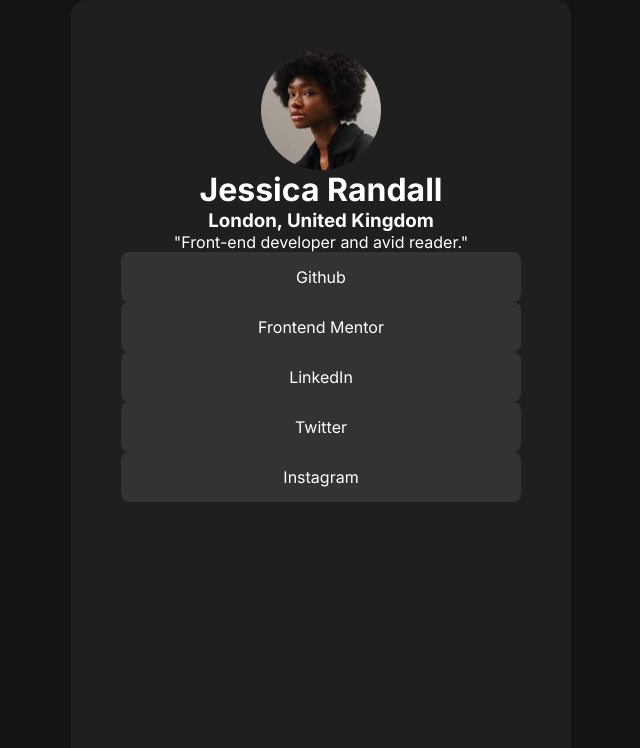
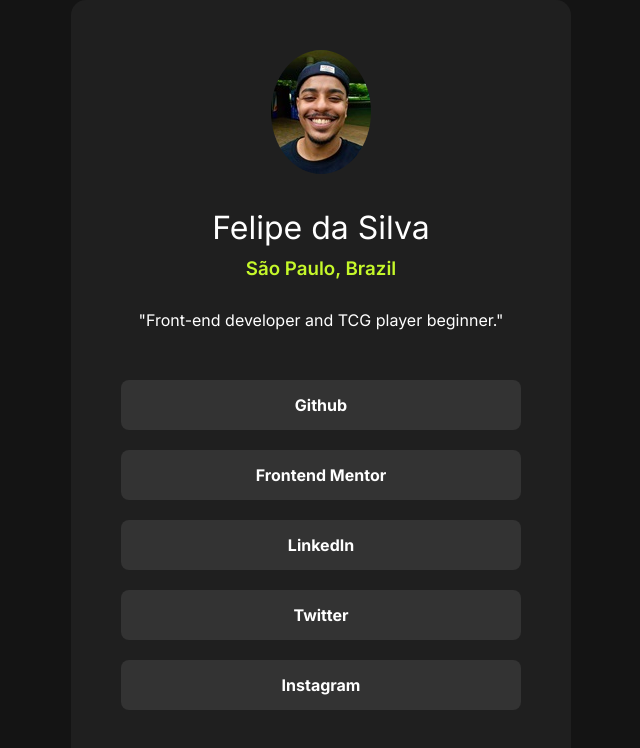
Before and after one commit to fefo1811/Social-Link-Profile, a website: page index.html in a window 1280 px wide. Shown: the whole page, without its empty margins (319-959 px from the left). Drawn offline with Linux system fonts and the light colour scheme.

Commit message:
Finalização do Projeto

```diff
--- a/index.html
+++ b/index.html
@@ -15,19 +15,25 @@
   <main class="profile__container">
     <div class="profile__content">
       <div class="profile__info">
-        <img src="assets/images/avatar-jessica.jpeg" alt="" width="120">
-        <h1> Jessica Randall </h1>
-        <h3>London, United Kingdom</h3>
-        <p>"Front-end developer and avid reader."</p>
+        <div class="profile__img">
+          <img src="assets/images/avatar-felipe.jpeg" alt="">
+        </div>
+
+        <div class="profile__owner">
+          <h1> Felipe da Silva </h1>
+          <h3>São Paulo, Brazil</h3>
+        </div>
+
+        <p>"Front-end developer and TCG player beginner."</p>
       </div>
 
       <div class="profile__link">
         <ul>
-          <li> Github </li>
-          <li> Frontend Mentor </li>
-          <li> LinkedIn </li>
-          <li> Twitter </li>
-          <li> Instagram </li>
+          <li> <a href="https://github.com/fefo1811"> Github </a> </li>
+          <li> <a href="https://www.frontendmentor.io/profile/fefo1811"> Frontend Mentor </a> </li>
+          <li> <a href="https://www.linkedin.com/in/felipe-da-silva-rodrigues-6a2bbb164/"> LinkedIn </a> </li>
+          <li> <a href="https://x.com/fepataaty"> Twitter </a> </li>
+          <li> <a href="https://www.instagram.com/_fefosilva.0/"> Instagram </a> </li>
         </ul>
       </div>
     </div>
--- a/styles/global.scss
+++ b/styles/global.scss
@@ -28,5 +28,21 @@
 }
 
 p {
-    font-size: 0.87;
+    // font-size: 0.87rem;
 }
+
+a {
+    text-decoration: none;
+    color: var(--white);
+    font-weight: 700;
+}
+
+h3 {
+    color: var(--green);
+    font-weight: 600;
+}
+
+h1 {
+    margin-bottom: 10px;
+    font-weight: 400;
+}
--- a/styles/style.scss
+++ b/styles/style.scss
@@ -16,8 +16,10 @@
 .profile__container {
     background-color: hsl(0, 0%, 12%);
 
-    width: 500px;
-    height: 800px;
+    // width: 500px;
+    // height: 800px;
+    width: 31.25rem;
+    height: 50rem;
     border-radius: 15px;
     padding: 3.12rem;
 
@@ -29,17 +31,24 @@
 
     .profile__content {
         height: 100%;
+
         display: flex;
         flex-direction: column;
         align-items: center;
+        gap: 50px;
 
         .profile__info {
             display: flex;
             flex-direction: column;
             align-items: center;
+            gap: 30px;
 
             img {
                 border-radius: 50%;
+            }
+
+            .profile__owner {
+                text-align: center;
             }
         }
 
@@ -49,11 +58,22 @@
             ul {
                 list-style: none;
 
-                li {
+                display: flex;
+                flex-direction: column;
+                gap: 20px;
+
+                li a {
+                    display: block;
                     background: var(--grey-700);
+                    text-align: center;
+
                     padding: 15px;
-                    text-align: center;
                     border-radius: 8px;
+
+                    &:active {
+                        background: var(--green);
+                        color: var(--grey-900);
+                    }
                 }
             }
         }
```
Also changed, not shown: assets/images/avatar-felipe.jpeg (added), dist/styles/global.css, dist/styles/style.css, 2 other files.
